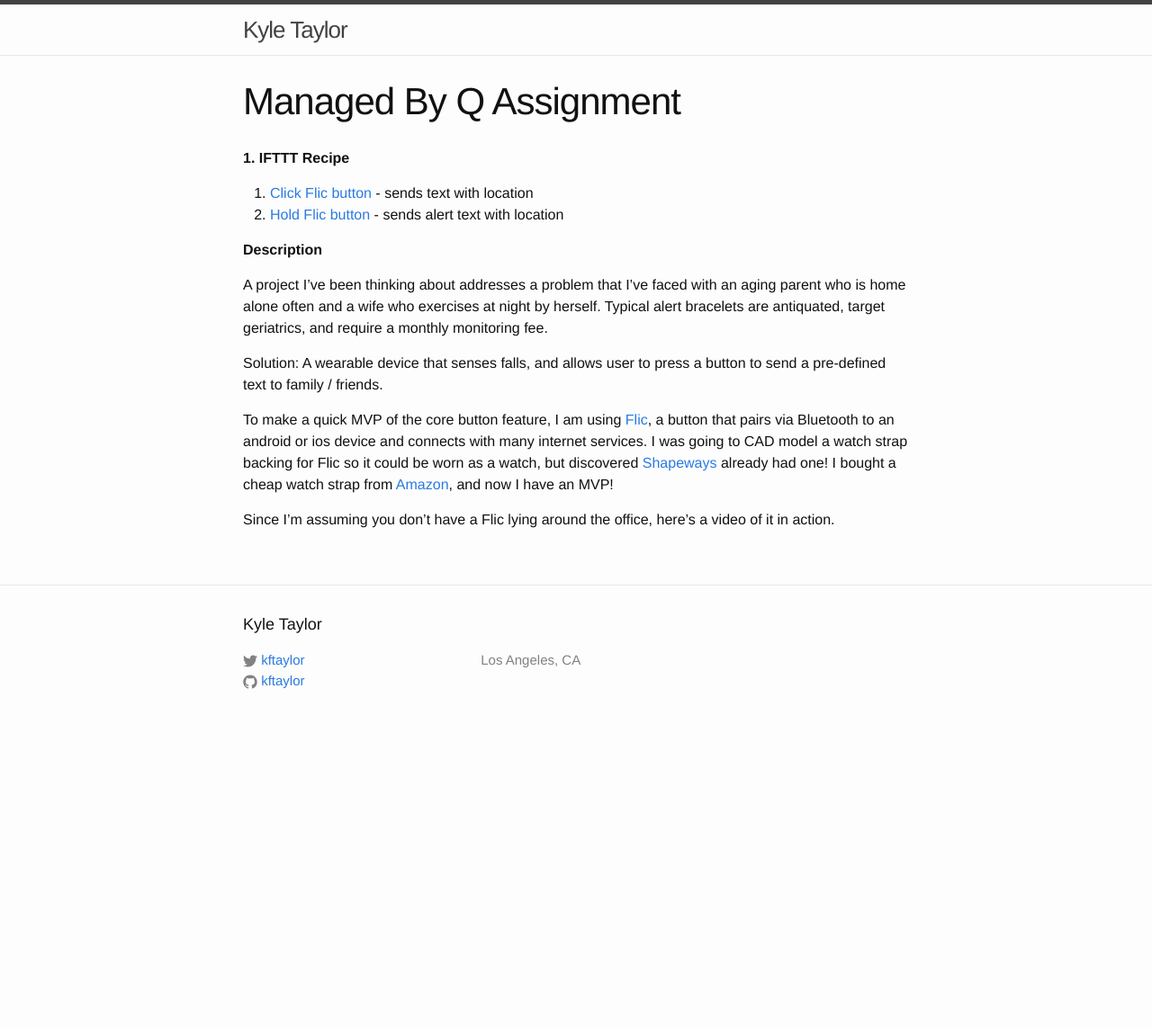
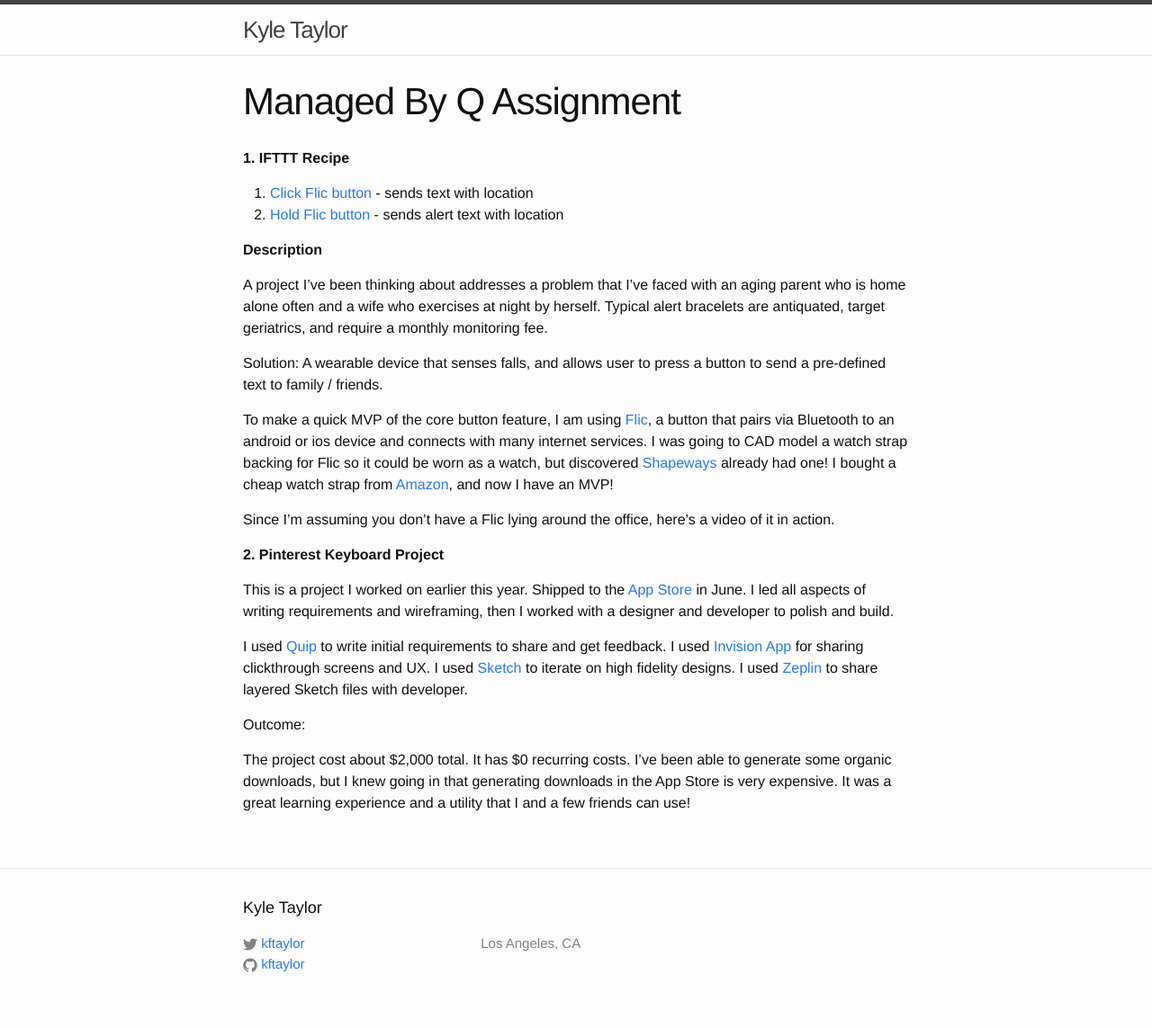
Before and after one commit to kftaylor/kftaylor.github.io, a Jekyll site: the page built from about.md, in a window 1280 px wide. Shown: the whole page at 90% size. Built offline with Jekyll 4.4.1, drawn with Linux system fonts in a browser that asks for light colours; before the commit the page ends 900 px from its top, so only the background shows below that.

Commit message:
Update from Forestry.io - about.md

```diff
--- a/about.md
+++ b/about.md
@@ -17,3 +17,13 @@
 To make a quick MVP of the core button feature, I am using [Flic](http://flic.io){:target="_blank"}, a button that pairs via Bluetooth to an android or ios device and connects with many internet services. I was going to CAD model a watch strap backing for Flic so it could be worn as a watch, but discovered [Shapeways](http://shpws.me/LeuU){:target="_blank"} already had one! I bought a cheap watch strap from [Amazon](https://www.amazon.com/gp/product/B017CK4PAQ/ref=oh_aui_detailpage_o00_s00?ie=UTF8&psc=1){:target="_blank"}, and now I have an MVP!
 
 Since I’m assuming you don’t have a Flic lying around the office, here’s a video of it in action.
+
+**2\. Pinterest Keyboard Project**
+
+This is a project I worked on earlier this year. Shipped to the [App Store](http://pinkyapp.com) in June. I led all aspects of writing requirements and wireframing, then I worked with a designer and developer to polish and build.
+
+I used [Quip](https://quip.com/wBAaA8msyPoN) to write initial requirements to share and get feedback. I used [Invision App](https://invis.io/M957BYD8V) for sharing clickthrough screens and UX. I used [Sketch](https://sketch.cloud/s/RWOy/p/onboarding) to iterate on high fidelity designs. I used [Zeplin](https://scene.zeplin.io/project/56d88a9e32057a3d4cde4666) to share layered Sketch files with developer.
+
+Outcome:
+
+The project cost about $2,000 total. It has $0 recurring costs. I've been able to generate some organic downloads, but I knew going in that generating downloads in the App Store is very expensive. It was a great learning experience and a utility that I and a few friends can use!
```
